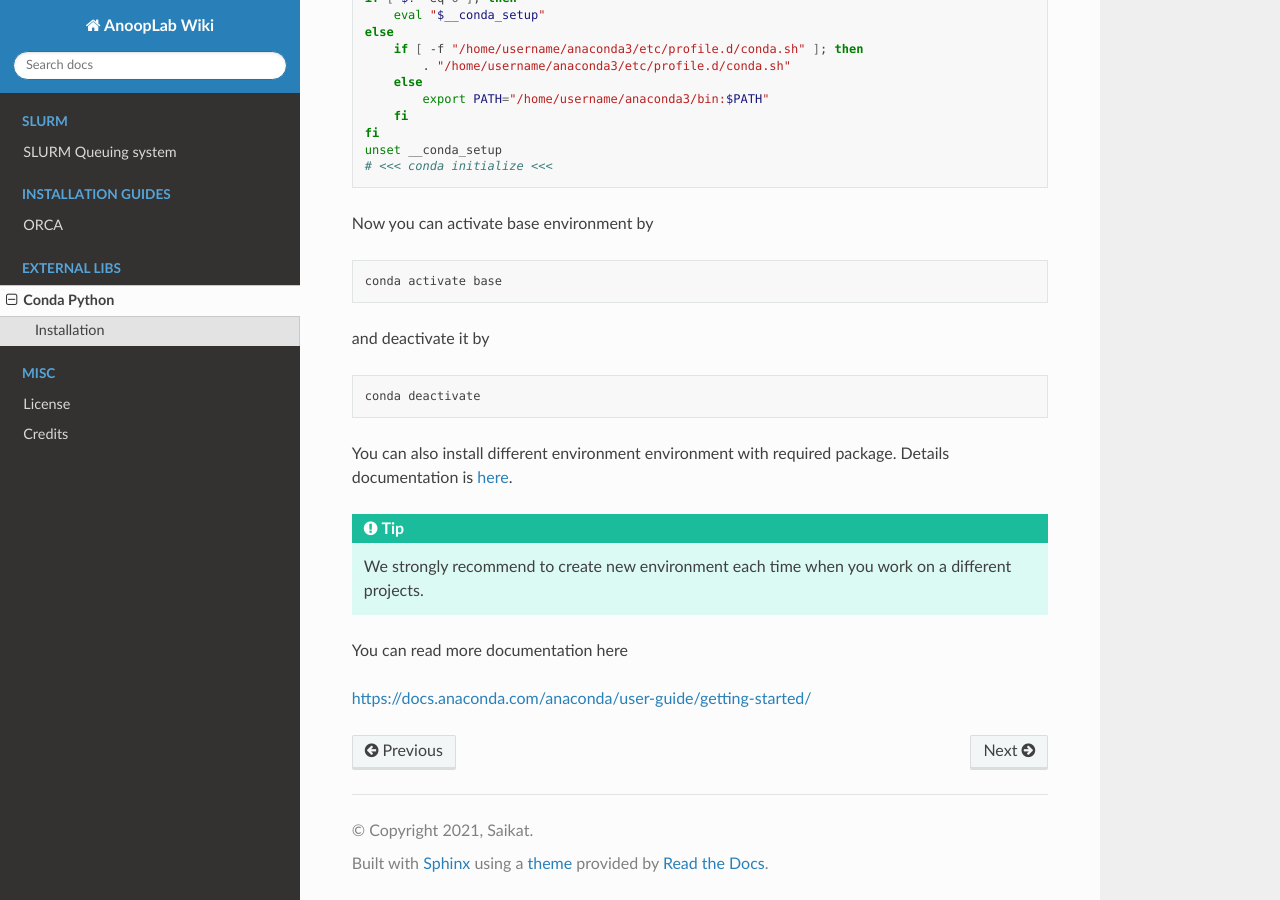
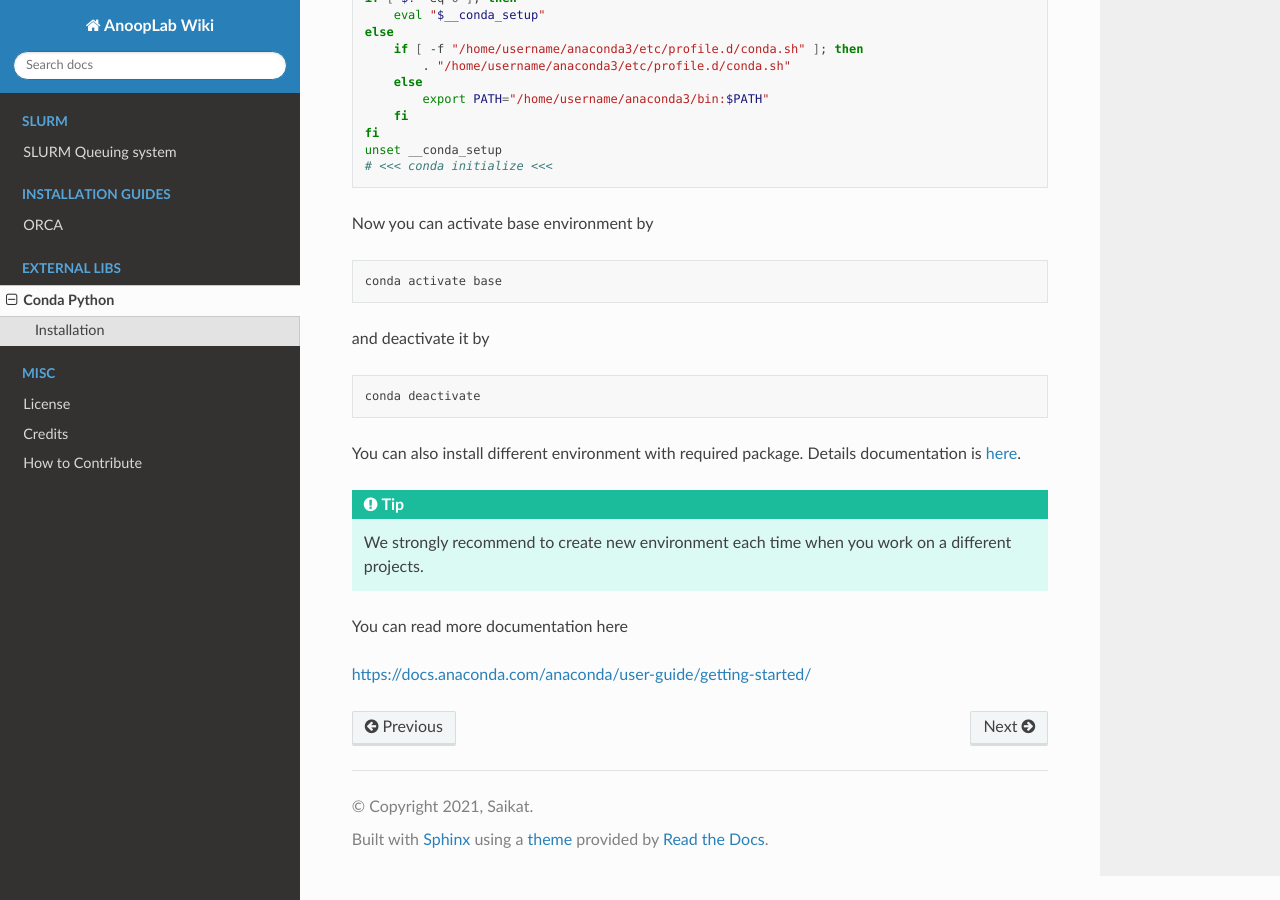
Before and after one commit to Saikat248/anooplab-docs, a Sphinx documentation site: the page built from docs/python/condasetup.rst, in a window 1280 px wide and 900 px high, scrolled down 1089 px. Built offline with Sphinx 7.4.7 and the Read the Docs theme 2.0.0, drawn with Linux system fonts in a browser that asks for light colours.

Commit message:
how to contribute

```diff
--- a/docs/index.rst
+++ b/docs/index.rst
@@ -78,6 +78,7 @@
 
    license
    credits
+   how_to_contribute
 
 ..
   * :ref:`genindex`
--- a/docs/python/condasetup.rst
+++ b/docs/python/condasetup.rst
@@ -75,7 +75,7 @@
 	conda deactivate
 
 
-You can also install different environment environment with required package.
+You can also install different environment with required package.
 Details documentation is `here <https://docs.conda.io/projects/conda/en/latest/user-guide/tasks/manage-environments.html>`_.
 
 .. tip::
```
Also changed, not shown: docs/how_to_contribute.rst (added, +44 -0 lines).
